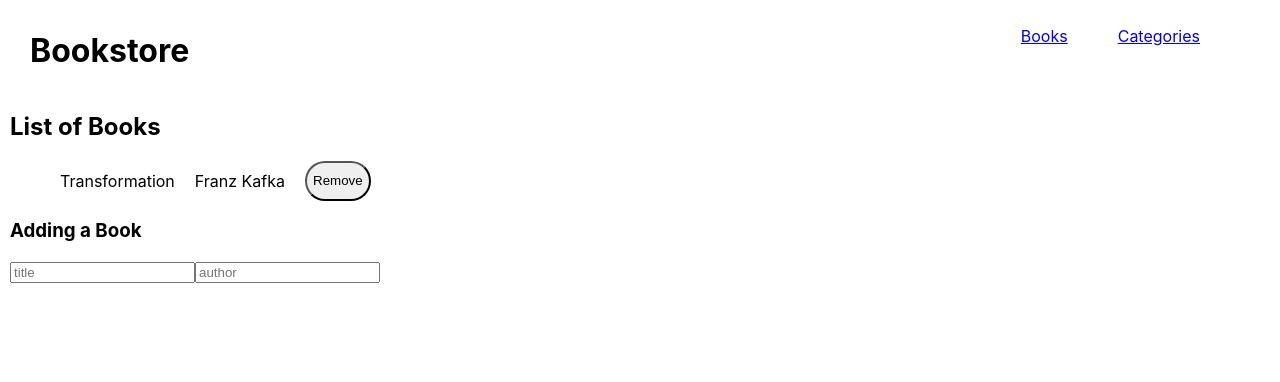
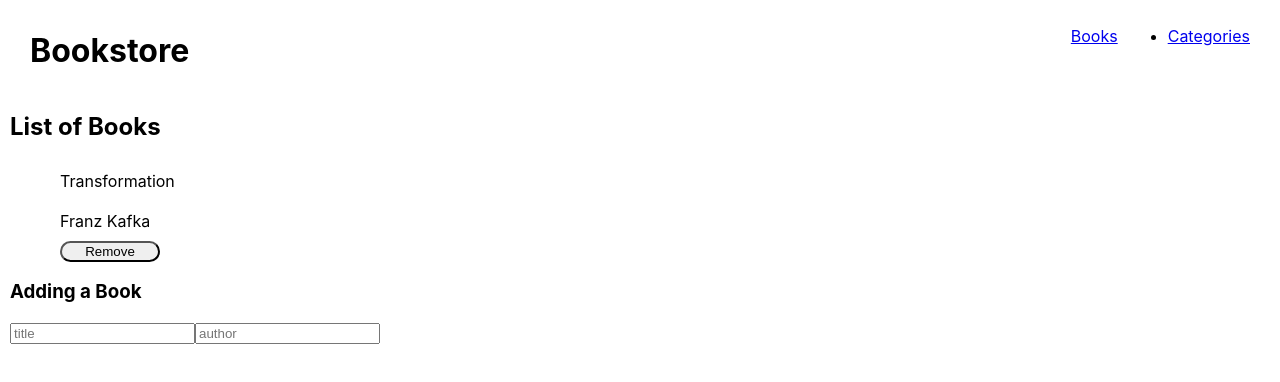
Before and after one commit to otmanTR/Bookstrore, a React (Create React App) app: page / in a window 1280 px wide. Shown: the top 382 px of the page. Built offline with nearby package versions, Linux system fonts and the light colour scheme.

Commit message:
updated style

```diff
--- a/src/App.css
+++ b/src/App.css
@@ -7,11 +7,6 @@
 
 .flex {
   display: flex;
-}
-
-li {
-  display: flex;
-  flex-direction: row;
 }
 
 p {
@@ -29,13 +24,21 @@ form {
 .button {
   margin-left: 10px;
   border-radius: 10ch;
+  width: 100px;
 }
 
 .navContainer {
- display: flex;
- flex-direction: row;
+  display: flex;
+  flex-direction: row;
 }
 
-li {
+.navItems {
   margin-right: 50px;
+  display: flex;
+  flex-direction: row;
 }
+
+.bookItems {
+  display: flex;
+  flex-direction: column;
+}
--- a/src/components/Books.js
+++ b/src/components/Books.js
@@ -11,7 +11,7 @@ export default function Books() {
       <div className="bookList">
         <h2> List of Books</h2>
         <ul>
-          <li>
+          <li className="bookItems">
             <p>{title}</p>
             <p>{author}</p>
             <button type="button" className="button key">Remove</button>
--- a/src/components/Navbar.js
+++ b/src/components/Navbar.js
@@ -7,7 +7,7 @@ export default function Navbar() {
         <h1>Bookstore</h1>
         <nav>
           <ul className="navContainer">
-            <li>
+            <li className="navItems">
               <Link to="/">Books</Link>
             </li>
             <li>
```
